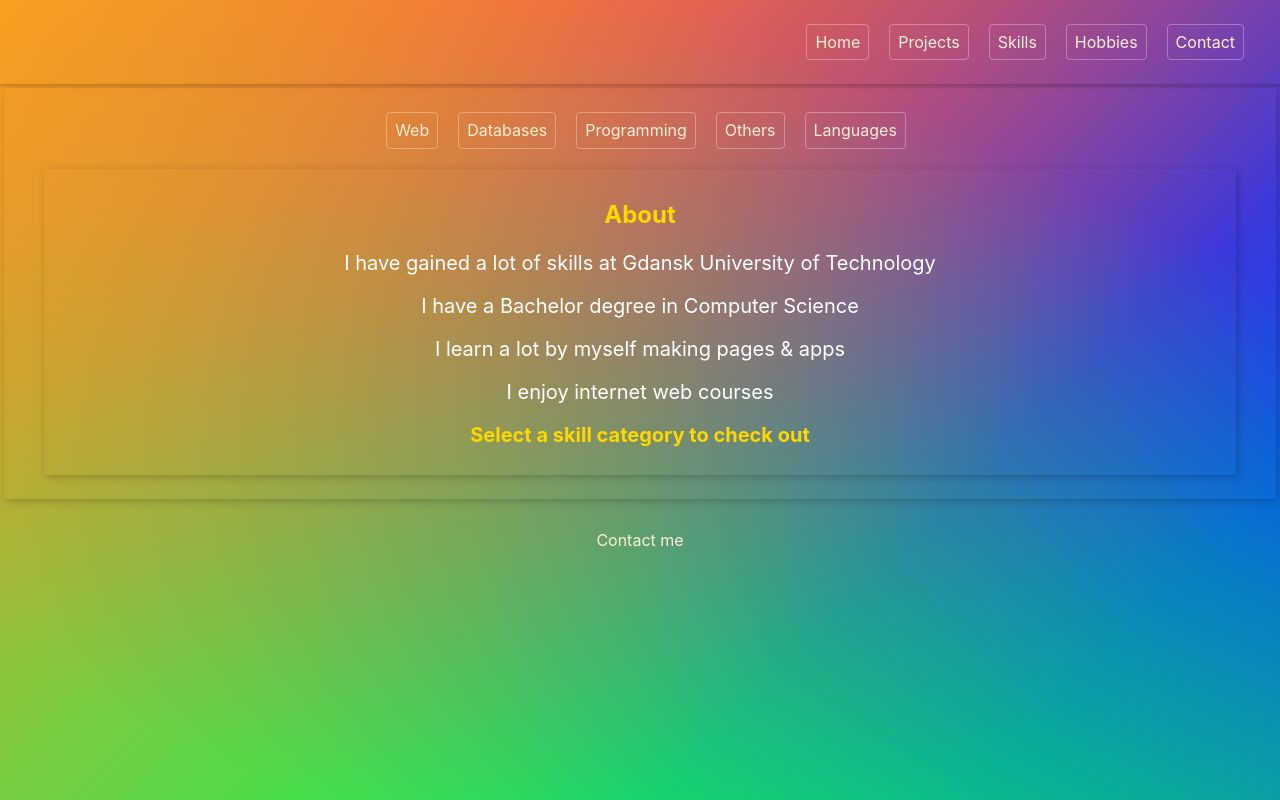
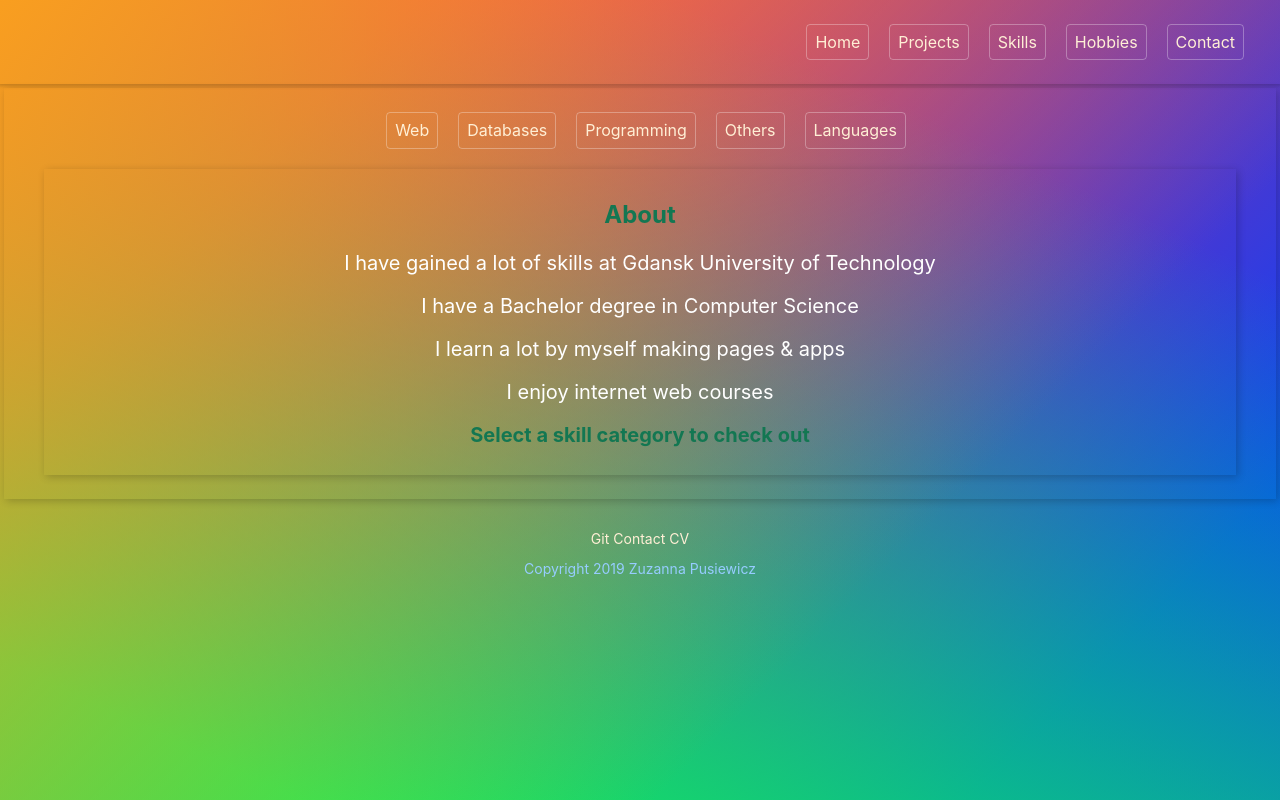
Before and after one commit to zuzanna2905/portfolio, a React (Create React App) app: page /skills in a window 1280 px wide. Built offline with nearby package versions, Linux system fonts and the light colour scheme.

Commit message:
footer setup

```diff
--- a/src/components/Hobbies/Hobbies.js
+++ b/src/components/Hobbies/Hobbies.js
@@ -7,7 +7,7 @@ const HobbyHome = () => (
   <div className='f4-ns f5 mh4 pa2 justify-center shadow-2'>
     <p>I think lifework balance is really important</p>
     <p>I give myself some time to relax and do things which i love</p>
-    <p>If you want to know me better <span className='fw7 yellow'>choose above the category</span></p>
+    <p>If you want to know me better <span className='fw7 dark-green'>choose above the category</span></p>
     <p>Wellcome!</p>
   </div>
 );
--- a/src/components/Skills/Skills.js
+++ b/src/components/Skills/Skills.js
@@ -114,12 +114,12 @@ const Skills = ({ match }) => (
         path={match.url}
         render={() =>
           <div>
-            <p className='f3-ns f4 fw7 yellow'>About</p>
+            <p className='f3-ns f4 fw7 dark-green'>About</p>
             <p className='f4-ns f5'>I have gained a lot of skills at Gdansk University of Technology</p>
             <p className='f4-ns f5'>I have a Bachelor degree in Computer Science</p>
             <p className='f4-ns f5'>I learn a lot by myself making pages & apps</p>
             <p className='f4-ns f5'>I enjoy internet web courses</p>
-            <p className='f4-ns f5 fw7 yellow'>Select a skill category to check out</p>
+            <p className='f4-ns f5 fw7 dark-green'>Select a skill category to check out</p>
           </div>
         }/>
     </div>
--- a/src/containers/App.js
+++ b/src/containers/App.js
@@ -79,8 +79,11 @@ class App extends Component {
           <Route path="/hobbies" component={Hobbies} />
           <Route path="/contact" component={Contact} />
         </div>
-        <div className="footer pv4 ph3 ph5-m ph6-l light-blue">
-          <Link to="/contact">Contact me</Link>
+        <div className="footer f6 pv4 ph3 ph5-m ph6-l light-blue">
+          <a className='mh1' href='https://github.com/zuzanna2905'>Git</a>
+          <Link to="/contact">Contact</Link>
+          <a className='mh1' href='http://tiny.cc/Zuzanna' rel='noopener noreferrer' target='_blank' download='PusiewiczZuzanna'>CV</a>
+          <p>Copyright 2019 Zuzanna Pusiewicz</p>
         </div>
       </div>
     </Router>
```
